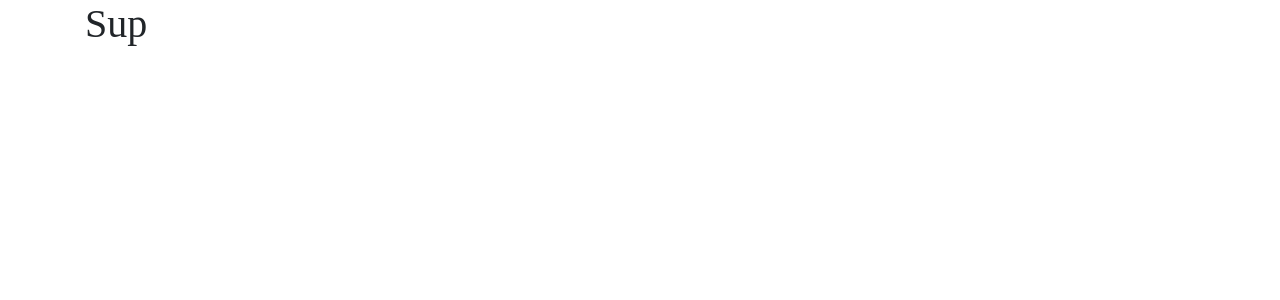
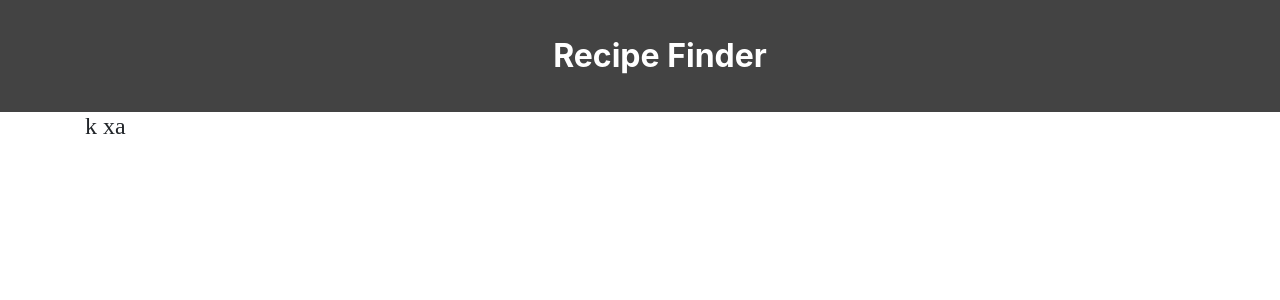
Before and after one commit to ujjalacharya/recipe-finder, a React (Create React App) app: page / in a window 1280 px wide. Shown: the top 300 px of the page. Built offline with nearby package versions, Linux system fonts and the light colour scheme; a web font is replaced by a local one.

Commit message:
setup boilerplate

```diff
--- a/package.json
+++ b/package.json
@@ -5,6 +5,7 @@
   "dependencies": {
     "react": "^16.8.6",
     "react-dom": "^16.8.6",
+    "react-router-dom": "^5.0.1",
     "react-scripts": "3.0.1"
   },
   "scripts": {
--- a/src/App.js
+++ b/src/App.js
@@ -1,12 +1,14 @@
 import React from 'react';
 import logo from './logo.svg';
+import { BrowserRouter } from "react-router-dom";
+import MainRouter from "./Route/MainRouter"
 
 const App = () => {
-  return (
-    <div className="container">
-     <h1>Sup</h1>
-    </div>
-  );
+    return (
+        <BrowserRouter>
+            <MainRouter />
+        </BrowserRouter>
+    );
 }
 
 export default App;
--- /dev/null
+++ b/src/Components/Core/Layout.js
@@ -0,0 +1,17 @@
+import React from "react";
+import Navbar from "./Navbar";
+
+const Layout = (props) => {
+    return(
+        <>
+            <Navbar />
+            <div className="container">
+                <div className={props.className}>
+                    {props.children}
+                </div>
+            </div>
+        </>
+    )
+};
+
+export default Layout;
--- /dev/null
+++ b/src/Components/Core/Navbar.js
@@ -0,0 +1,25 @@
+import React from "react";
+
+const Navbar = () => {
+    return(
+        <div style={styles}>
+            <li>
+                <ul>Recipe Finder</ul>
+            </li>
+        </div>
+    )
+};
+
+const styles = {
+    background: "#434343",
+    color: "#ffff",
+    listStyle: "none",
+    padding: "1rem",
+    paddingTop: "2rem",
+    display: "flex",
+    justifyContent: "center",
+    alignItems: "center",
+    fontSize: "2rem",
+}
+
+export default Navbar;
--- /dev/null
+++ b/src/Components/Pages/Home.js
@@ -0,0 +1,12 @@
+import React from "react";
+import Layout from "../Core/Layout";
+
+const Home = () => {
+    return(
+        <Layout>
+            <h4>k xa</h4>
+        </Layout>
+    )
+};
+
+export default Home;
--- /dev/null
+++ b/src/Route/MainRouter.js
@@ -0,0 +1,15 @@
+import React from "react";
+import {Switch, Route} from "react-router-dom";
+import Home from "../Components/Pages/Home";
+import Search from "../Components/Pages/Search";
+
+const Router = () => {
+    return (
+        <Switch>
+            <Route exact path="/" component={Home}/>
+            <Route exact path="/search" component={Search}/>
+        </Switch>
+    )
+}
+
+export default Router;
```
Also changed, not shown: src/Components/Pages/Search.js (added), 1 other file (tests, documents, lock files or other folders).
